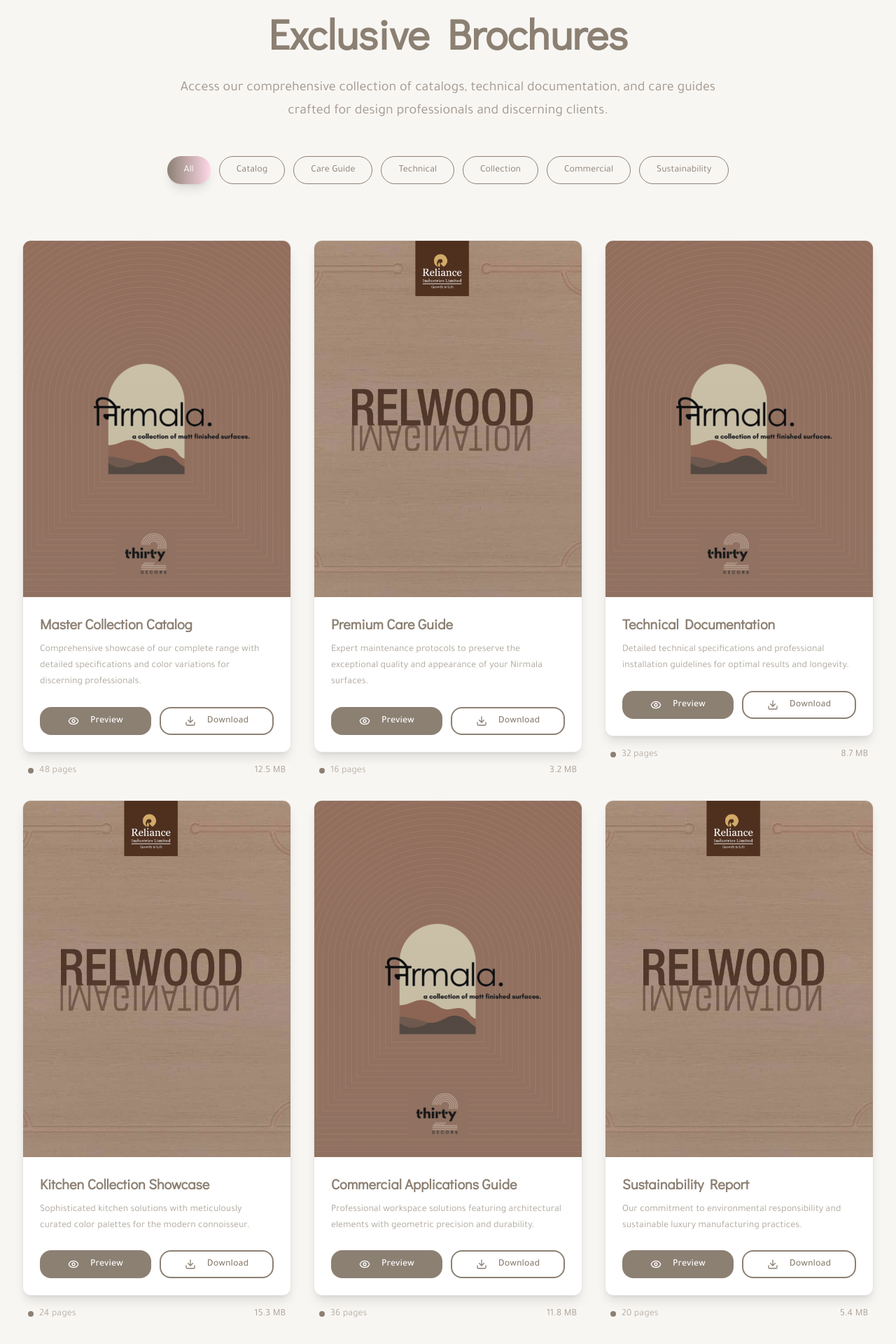
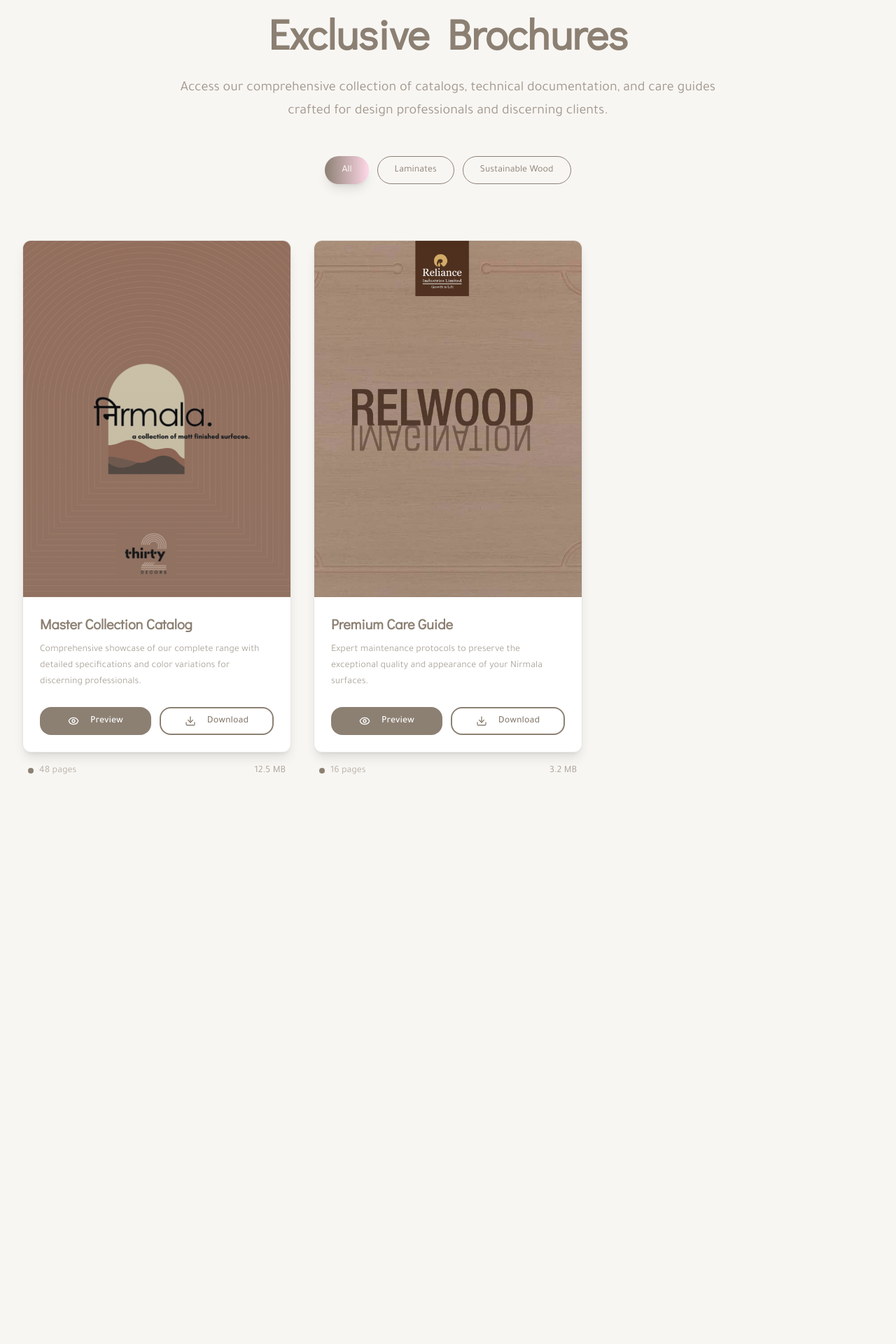
Before and after one commit to KhubiThakkar/nirmala, a Next.js app: page /brochures in a window 1280 px wide. Shown: the part 78-1998 px from the top of the page at 70% size. After the commit the page ends 1269 px from the top, so only its background shows below. Built offline with nearby package versions, Linux system fonts and the light colour scheme.

Commit message:
Update brochure categories and comment out unused brochure entries in page.tsx

```diff
--- a/app/brochures/page.tsx
+++ b/app/brochures/page.tsx
@@ -15,7 +15,7 @@ const brochureData = [
             "Comprehensive showcase of our complete range with detailed specifications and color variations for discerning professionals.",
         pdfUrl: "/pdf/Nirmala.pdf",
         thumbnailUrl: "/images/nirmala-brochure.png",
-        category: "Catalog",
+        category: "Laminates",
         fileSize: "12.5 MB",
         pages: 48,
     },
@@ -26,54 +26,54 @@ const brochureData = [
             "Expert maintenance protocols to preserve the exceptional quality and appearance of your Nirmala surfaces.",
         pdfUrl: "/pdf/Relwood-Brochure.pdf",
         thumbnailUrl: "/images/relwood-brochure.png",
-        category: "Care Guide",
+        category: "Sustainable Wood",
         fileSize: "3.2 MB",
         pages: 16,
     },
-    {
-        id: 3,
-        title: "Technical Documentation",
-        description:
-            "Detailed technical specifications and professional installation guidelines for optimal results and longevity.",
-        pdfUrl: "/pdf/Nirmala.pdf",
-        thumbnailUrl: "/images/nirmala-brochure.png",
-        category: "Technical",
-        fileSize: "8.7 MB",
-        pages: 32,
-    },
-    {
-        id: 4,
-        title: "Kitchen Collection Showcase",
-        description:
-            "Sophisticated kitchen solutions with meticulously curated color palettes for the modern connoisseur.",
-        pdfUrl: "/pdf/Relwood-Brochure.pdf",
-        thumbnailUrl: "/images/relwood-brochure.png",
-        category: "Collection",
-        fileSize: "15.3 MB",
-        pages: 24,
-    },
-    {
-        id: 5,
-        title: "Commercial Applications Guide",
-        description:
-            "Professional workspace solutions featuring architectural elements with geometric precision and durability.",
-        pdfUrl: "/pdf/Nirmala.pdf",
-        thumbnailUrl: "/images/nirmala-brochure.png",
-        category: "Commercial",
-        fileSize: "11.8 MB",
-        pages: 36,
-    },
-    {
-        id: 6,
-        title: "Sustainability Report",
-        description:
-            "Our commitment to environmental responsibility and sustainable luxury manufacturing practices.",
-        pdfUrl: "/pdf/Relwood-Brochure.pdf",
-        thumbnailUrl: "/images/relwood-brochure.png",
-        category: "Sustainability",
-        fileSize: "5.4 MB",
-        pages: 20,
-    },
+    // {
+    //     id: 3,
+    //     title: "Technical Documentation",
+    //     description:
+    //         "Detailed technical specifications and professional installation guidelines for optimal results and longevity.",
+    //     pdfUrl: "/pdf/Nirmala.pdf",
+    //     thumbnailUrl: "/images/nirmala-brochure.png",
+    //     category: "Technical",
+    //     fileSize: "8.7 MB",
+    //     pages: 32,
+    // },
+    // {
+    //     id: 4,
+    //     title: "Kitchen Collection Showcase",
+    //     description:
+    //         "Sophisticated kitchen solutions with meticulously curated color palettes for the modern connoisseur.",
+    //     pdfUrl: "/pdf/Relwood-Brochure.pdf",
+    //     thumbnailUrl: "/images/relwood-brochure.png",
+    //     category: "Collection",
+    //     fileSize: "15.3 MB",
+    //     pages: 24,
+    // },
+    // {
+    //     id: 5,
+    //     title: "Commercial Applications Guide",
+    //     description:
+    //         "Professional workspace solutions featuring architectural elements with geometric precision and durability.",
+    //     pdfUrl: "/pdf/Nirmala.pdf",
+    //     thumbnailUrl: "/images/nirmala-brochure.png",
+    //     category: "Commercial",
+    //     fileSize: "11.8 MB",
+    //     pages: 36,
+    // },
+    // {
+    //     id: 6,
+    //     title: "Sustainability Report",
+    //     description:
+    //         "Our commitment to environmental responsibility and sustainable luxury manufacturing practices.",
+    //     pdfUrl: "/pdf/Relwood-Brochure.pdf",
+    //     thumbnailUrl: "/images/relwood-brochure.png",
+    //     category: "Sustainability",
+    //     fileSize: "5.4 MB",
+    //     pages: 20,
+    // },
 ];
 
 export default function BrochuresPage() {
```
